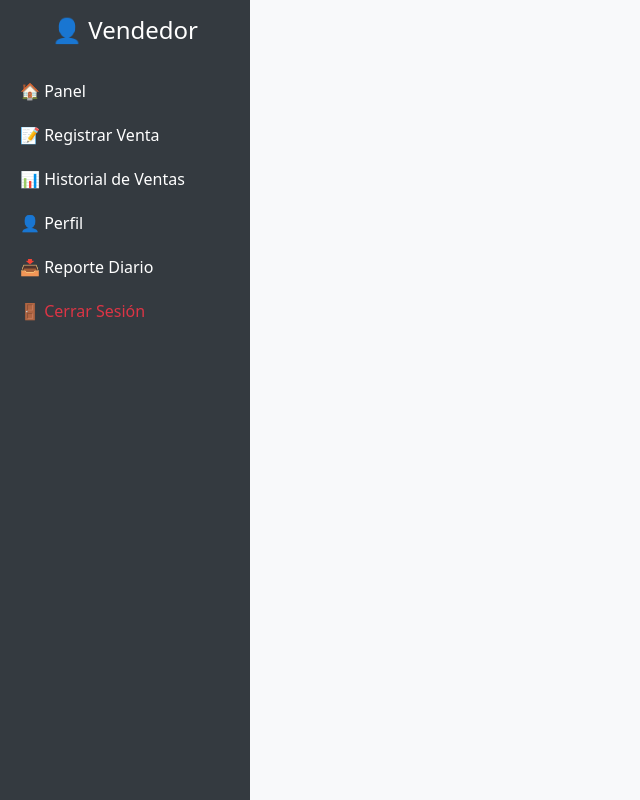
After one commit to JCodem/SistemaBazar, a PHP site: page /includes/layout_vendedor.php in a window 1280 px wide. The commit adds this page. Shown: the whole page, without its empty margins (0-640 px from the left). Run offline with PHP 8.4, Linux system fonts and the light colour scheme; a stand-in replaces the project's code that opens the database connection.

Commit message:
estructuras organizadas

```diff
--- /dev/null
+++ b/includes/footer_vendedor.php
@@ -0,0 +1,3 @@
+</div> <!-- cierre de .main-content -->
+</body>
+</html>
--- /dev/null
+++ b/includes/layout_vendedor.php
@@ -0,0 +1,65 @@
+<?php
+if (session_status() === PHP_SESSION_NONE) {
+    session_start();
+}
+
+$usuario = $_SESSION['usuario'] ?? [];
+$nombre = htmlspecialchars($usuario['nombre'] ?? 'Vendedor');
+?>
+
+<!DOCTYPE html>
+<html lang="es">
+<head>
+  <meta charset="UTF-8">
+  <title><?= $titulo ?? 'Panel del Vendedor' ?></title>
+  <meta name="viewport" content="width=device-width, initial-scale=1">
+  <link href="https://cdn.jsdelivr.net/npm/bootstrap@5.3.0/dist/css/bootstrap.min.css" rel="stylesheet">
+  <style>
+    body {
+      min-height: 100vh;
+      display: flex;
+      overflow-x: hidden;
+    }
+    .sidebar {
+      width: 250px;
+      background-color: #343a40;
+      color: white;
+      flex-shrink: 0;
+      padding-top: 1rem;
+    }
+    .sidebar a {
+      color: white;
+      padding: 10px 20px;
+      display: block;
+      text-decoration: none;
+    }
+    .sidebar a:hover {
+      background-color: #495057;
+    }
+    .main-content {
+      flex-grow: 1;
+      background-color: #f8f9fa;
+      padding: 2rem;
+    }
+    .card:hover {
+      transform: scale(1.02);
+      transition: all 0.2s ease-in-out;
+      box-shadow: 0 5px 15px rgba(0,0,0,0.1);
+    }
+  </style>
+</head>
+<body>
+
+<!-- Sidebar -->
+<div class="sidebar">
+  <h4 class="text-center mb-4">👤 <?= $nombre ?></h4>
+  <a href="dashboard.php">🏠 Panel</a>
+  <a href="registrar_venta.php">📝 Registrar Venta</a>
+  <a href="historial_ventas.php">📊 Historial de Ventas</a>
+  <a href="perfil.php">👤 Perfil</a>
+  <a href="descargar_reporte.php">📥 Reporte Diario</a>
+  <a href="../logout.php" class="text-danger">🚪 Cerrar Sesión</a>
+</div>
+
+<!-- Inicio del contenido -->
+<div class="main-content">
--- a/public_html/auth.php
+++ b/public_html/auth.php
@@ -18,7 +18,7 @@ try {
         if ($usuario['rol'] === 'jefe') {
             header('Location: admin/dashboard.php');
         } else {
-            header('Location: vendedor/venta.php');
+            header('Location: vendedor/dashboard.php');
         }
         exit;
     } else {
```
Also changed, not shown: includes/layout_admin.php (added, +88 -0 lines), public_html/admin/dashboard.php (+21 -20 lines), public_html/vendedor/dashboard.php (added, +46 -0 lines), includes/header_admin.php (added).
